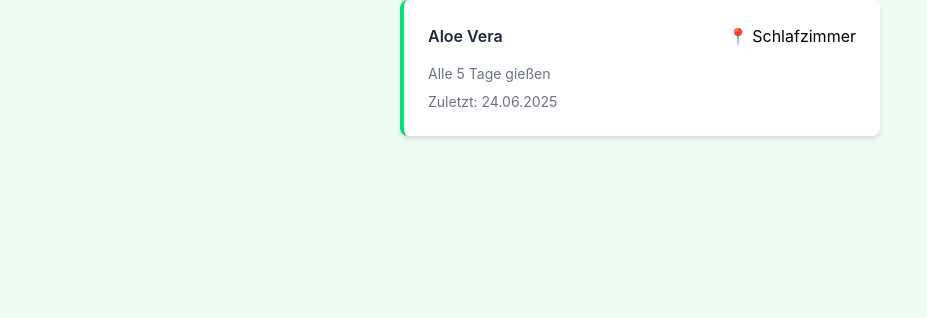
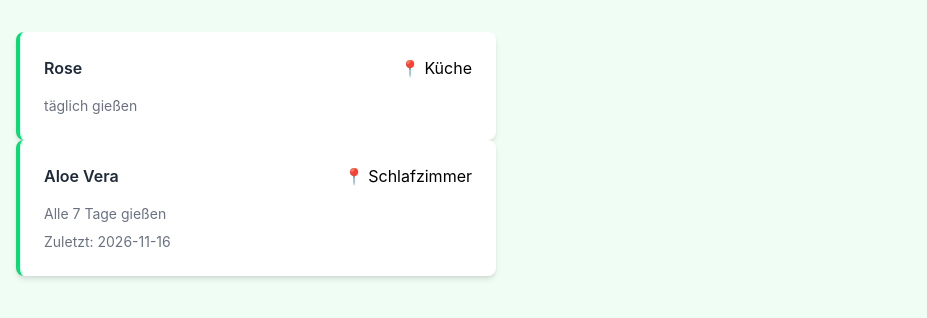
Before and after one commit to nilshartmann-workshops/2026-11-18-react, a React (Vite) app in the folder workspace/: page / in a window 1280 px wide. Shown: the top 318 px of the page, without its empty margins (0-927 px from the left). Built offline with nearby package versions, Linux system fonts and the light colour scheme.

Commit message:
02: Props und Ausdrücke/Logik in Komponenten

```diff
--- a/workspace/src/components/App.tsx
+++ b/workspace/src/components/App.tsx
@@ -1,5 +1,16 @@
 import PlantCard from "./PlantCard.tsx";
 
 export default function App() {
-  return <PlantCard />;
+	return <div className={"AppContainer"}>
+    <PlantCard name={"Rose"}
+               location={"Küche"}
+               wateringInterval={1}
+    />
+
+    <PlantCard name={"Aloe Vera"}
+							 location={"Schlafzimmer"}
+							 wateringInterval={7}
+							 lastWatered={"2026-11-16"}
+		/>
+	</div>;
 }
--- a/workspace/src/components/PlantCard.tsx
+++ b/workspace/src/components/PlantCard.tsx
@@ -1,16 +1,47 @@
-export default function PlantCard() {
+
+// Properties (Props)
+
+// return <PlantCard name={"Aloe Vera"}
+//                   location={"Schlafzimmer"}
+//                   wateringInterval={7}
+//                   lastWatered={"2026-11-16"}
+// />;
+
+/*
+props = {
+  name: "Aloe Vera"
+  location: "Schlafzimmer"
+  wateringInterval: 7
+  lastWatered: "2026-11-16"
+}
+ */
+
+type PlantCardProps = {
+  name: string;
+  location: string;
+  wateringInterval: number
+  lastWatered?: string
+}
+
+// JavaScript Ausdrücke   (Expression)   function()  String 2+2 null  ?-Operator JSX
+//            Anweisungen (Statement)    if  switch  function() {...}
+
+export default function PlantCard(
+  { location, name, lastWatered, wateringInterval }: PlantCardProps) {
+// export default function PlantCard(props: PlantCardProps) {
 
   // Fragment ?
+  //
 
   return (
     <div className={"PlantCard"}>
       <header>
-        <h2>Aloe Vera</h2>
-        <div>📍 Schlafzimmer</div>
+        <h2>{name}</h2>
+        <div>📍 {location}</div>
       </header>
       <section>
-        <div>Alle 5 Tage gießen</div>
-        <div>Zuletzt: 24.06.2025</div>
+        <div>{wateringInterval === 1 ? "täglich gießen" : `Alle ${wateringInterval} Tage gießen` }</div>
+        { lastWatered ? <div>Zuletzt: {lastWatered}</div> : null }
       </section>
     </div>
   );
```
